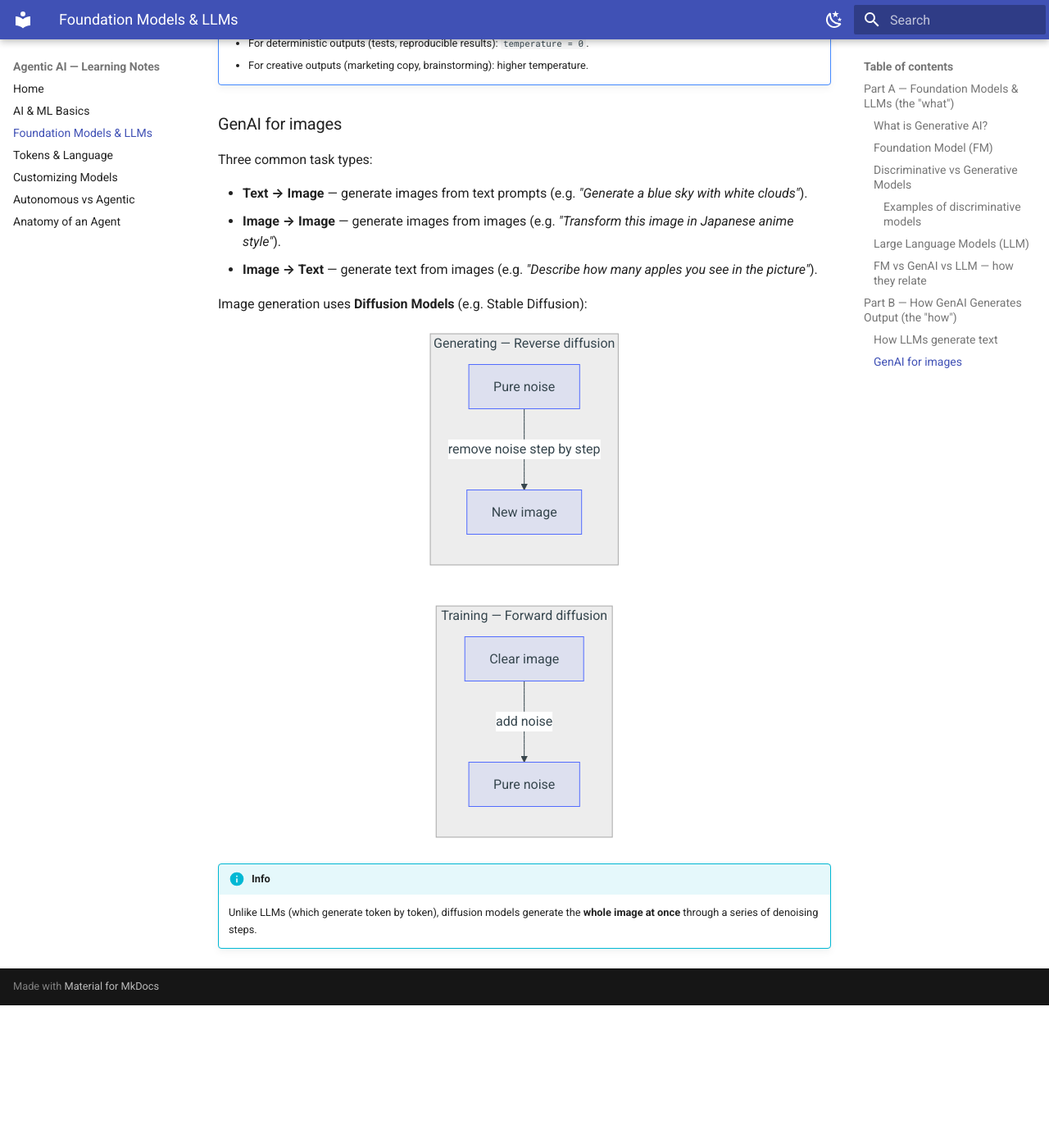
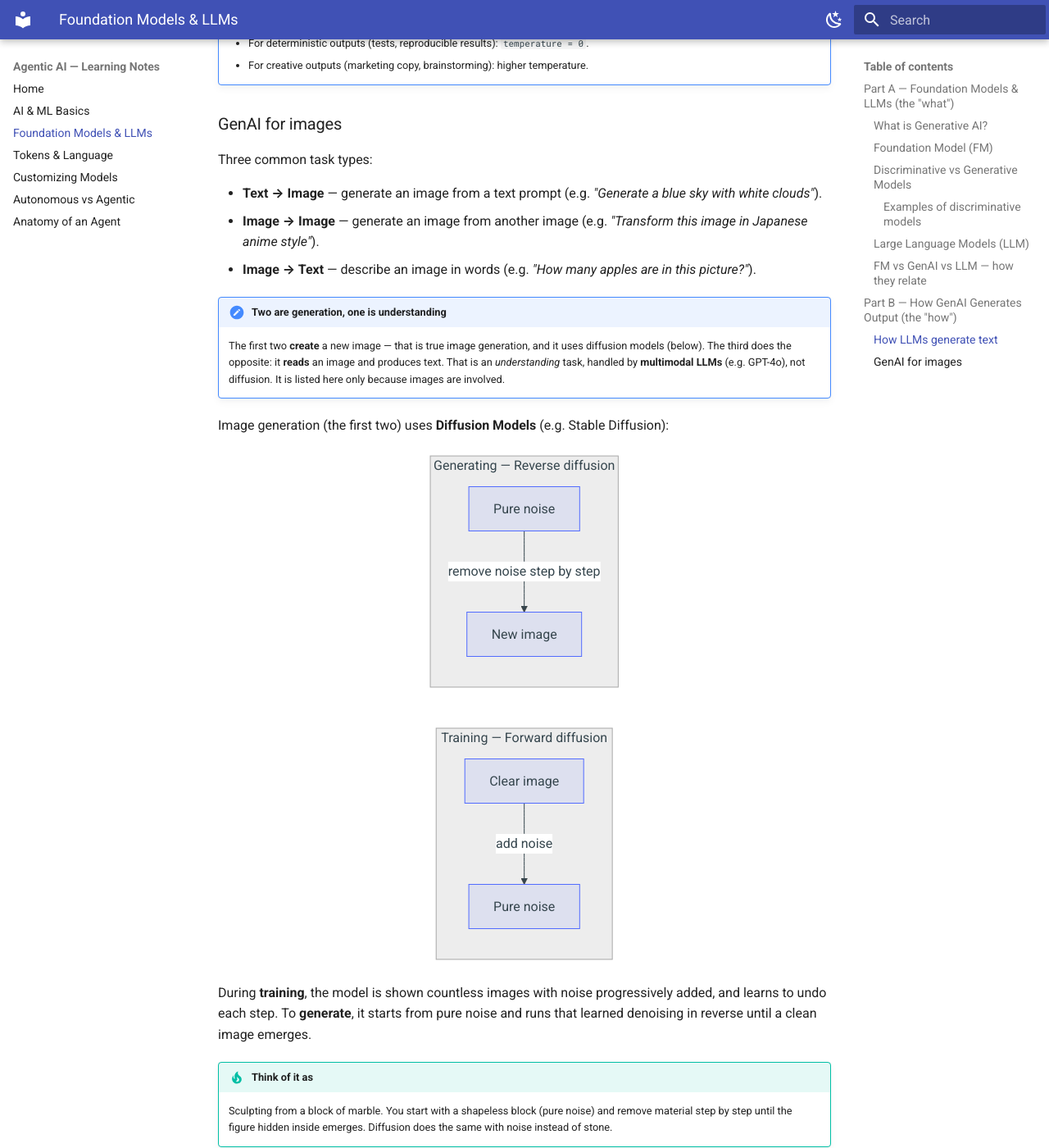
Before and after one commit to vatsan127/agentic-ai, an MkDocs documentation site: the page built from docs/02-models.md, in a window 1280 px wide and 1400 px high, scrolled down 3701 px. Shown: the whole window at 82% size. Built offline with MkDocs 1.6.1 and Material for MkDocs 9.7.7, drawn with Linux system fonts in a browser that asks for light colours; before the commit the page ends 4927 px from its top, so only the background shows below that.

Commit message:
Clarify GenAI training phases and image generation vs understanding

````diff
--- a/docs/02-models.md
+++ b/docs/02-models.md
@@ -152,14 +152,20 @@ answers.
 
 Three common task types:
 
-- **Text → Image** — generate images from text prompts
+- **Text → Image** — generate an image from a text prompt
   (e.g. *"Generate a blue sky with white clouds"*).
-- **Image → Image** — generate images from images
+- **Image → Image** — generate an image from another image
   (e.g. *"Transform this image in Japanese anime style"*).
-- **Image → Text** — generate text from images
-  (e.g. *"Describe how many apples you see in the picture"*).
+- **Image → Text** — describe an image in words
+  (e.g. *"How many apples are in this picture?"*).
 
-Image generation uses **Diffusion Models** (e.g. Stable Diffusion):
+!!! note "Two are generation, one is understanding"
+    The first two **create** a new image — that is true image generation, and it uses
+    diffusion models (below). The third does the opposite: it **reads** an image and
+    produces text. That is an *understanding* task, handled by **multimodal LLMs**
+    (e.g. GPT-4o), not diffusion. It is listed here only because images are involved.
+
+Image generation (the first two) uses **Diffusion Models** (e.g. Stable Diffusion):
 
 ```mermaid
 flowchart LR
@@ -171,6 +177,15 @@ flowchart LR
     end
 ```
 
+During **training**, the model is shown countless images with noise progressively
+added, and learns to undo each step. To **generate**, it starts from pure noise and runs
+that learned denoising in reverse until a clean image emerges.
+
+!!! tip "Think of it as"
+    Sculpting from a block of marble. You start with a shapeless block (pure noise) and
+    remove material step by step until the figure hidden inside emerges. Diffusion does
+    the same with noise instead of stone.
+
 !!! info
     Unlike LLMs (which generate token by token), diffusion models generate the **whole
     image at once** through a series of denoising steps.
````
Also changed, not shown: docs/01-basics.md (+7 -0 lines).
